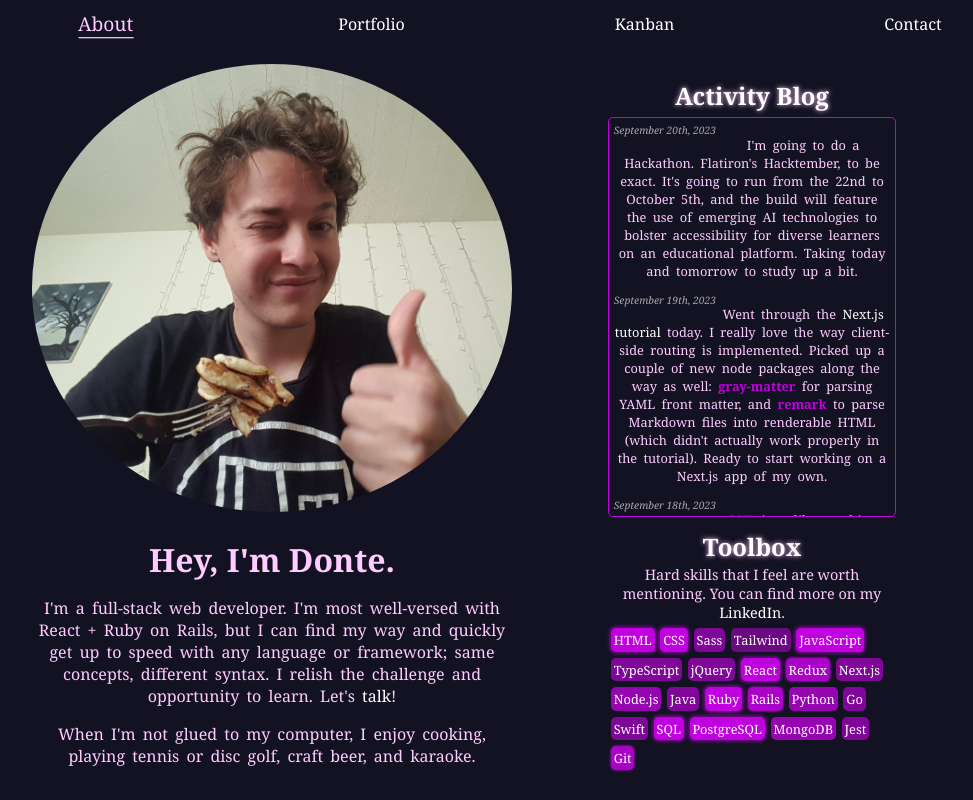
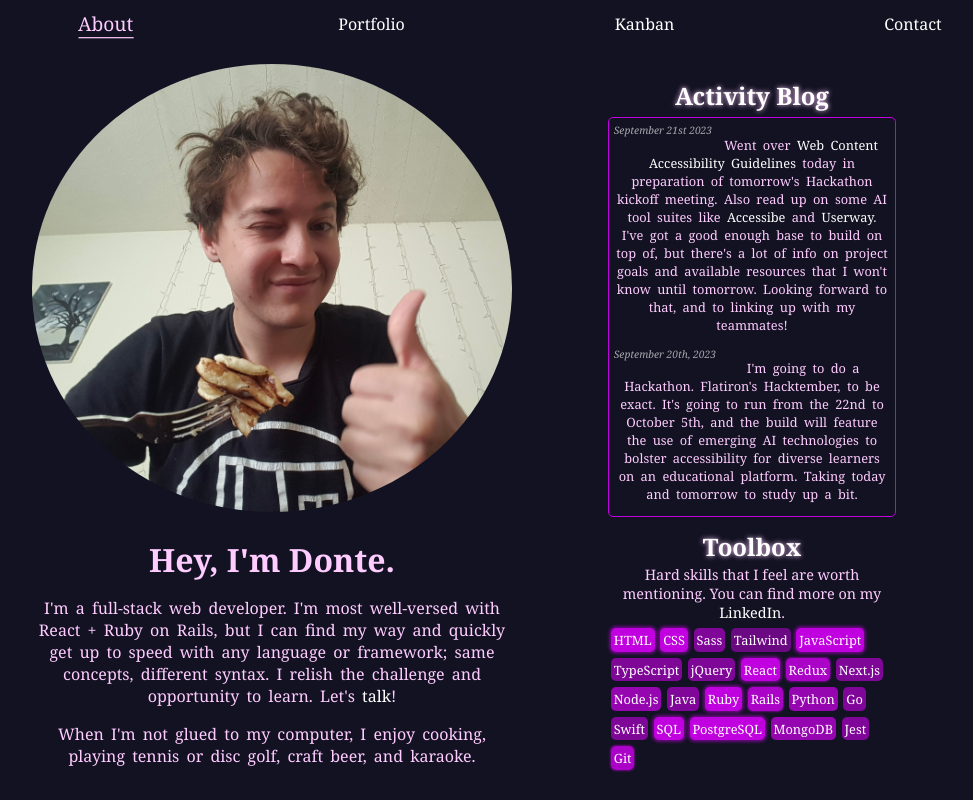
Before and after one commit to dawnteigh/dawnteigh.github.io, a React (Create React App) app: page /#/ in a window 1280 px wide. Shown: the whole page, without its empty margins (128-1101 px from the left). Built offline with nearby package versions, Linux system fonts and the light colour scheme.

Commit message:
9/21 entry

```diff
--- a/src/data/activity.js
+++ b/src/data/activity.js
@@ -1,4 +1,8 @@
 export const activity = [
+  {
+    date: "September 21st 2023",
+    entry: `Went over <a href="https://wcag.com/developers/" target="_blank">Web Content Accessibility Guidelines</a> today in preparation of tomorrow's Hackathon kickoff meeting. Also read up on some AI tool suites like <a href="https://accessibe.com/" target="_blank">Accessibe</a> and <a href="https://userway.org/" target="_blank">Userway</a>. I've got a good enough base to build on top of, but there's a lot of info on project goals and available resources that I won't know until tomorrow. Looking forward to that, and to linking up with my teammates!`
+  },
   {
     date: "September 20th, 2023",
     entry: "I'm going to do a Hackathon. Flatiron's Hacktember, to be exact. It's going to run from the 22nd to October 5th, and the build will feature the use of emerging AI technologies to bolster accessibility for diverse learners on an educational platform. Taking today and tomorrow to study up a bit."
```
